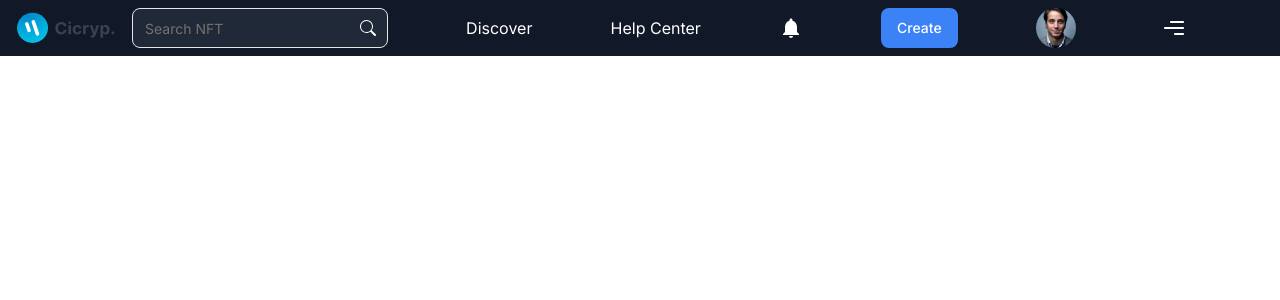
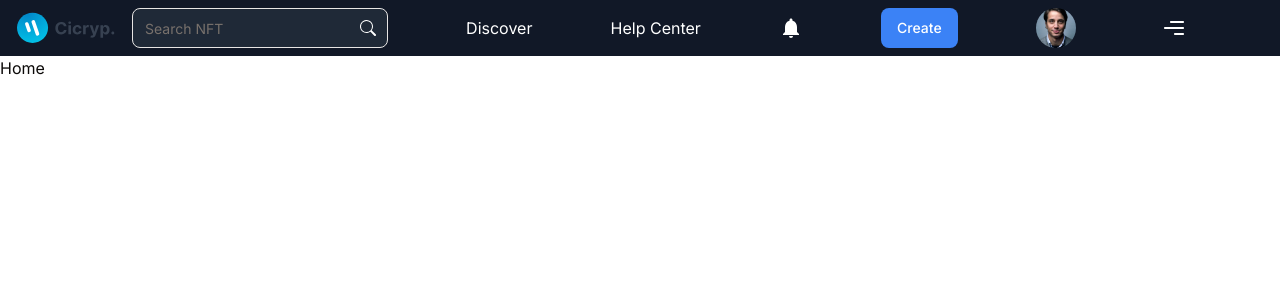
Before and after one commit to ArnaudBand/nftMarketplace_frontend, a Next.js app: page / in a window 1280 px wide. Shown: the top 300 px of the page. Built offline with nearby package versions, Linux system fonts and the light colour scheme.

Commit message:
Add Navbar component to layout and remove Navbar from home page

```diff
--- a/app/layout.tsx
+++ b/app/layout.tsx
@@ -2,6 +2,7 @@ import "./globals.css";
 import type { Metadata } from "next";
 import { Inter as FontSans } from "next/font/google"
 import { cn } from "@/lib/utils"
+import Navbar from "@/components/Navbar/Navbar";
 
 const fontSans = FontSans({
   subsets: ["latin"],
@@ -24,6 +25,7 @@ export default function RootLayout({
           "min-h-screen bg-background font-sans antialiased",
           fontSans.variable
         )}>
+          <Navbar />
           {children}
       </body>
     </html>
--- a/app/page.tsx
+++ b/app/page.tsx
@@ -1,10 +1,7 @@
-import Image from "next/image";
-import Navbar from "@/components/Navbar/Navbar";
-
 export default function Home() {
   return (
     <>
-      <Navbar />
+      Home
     </>
   );
 }
```
